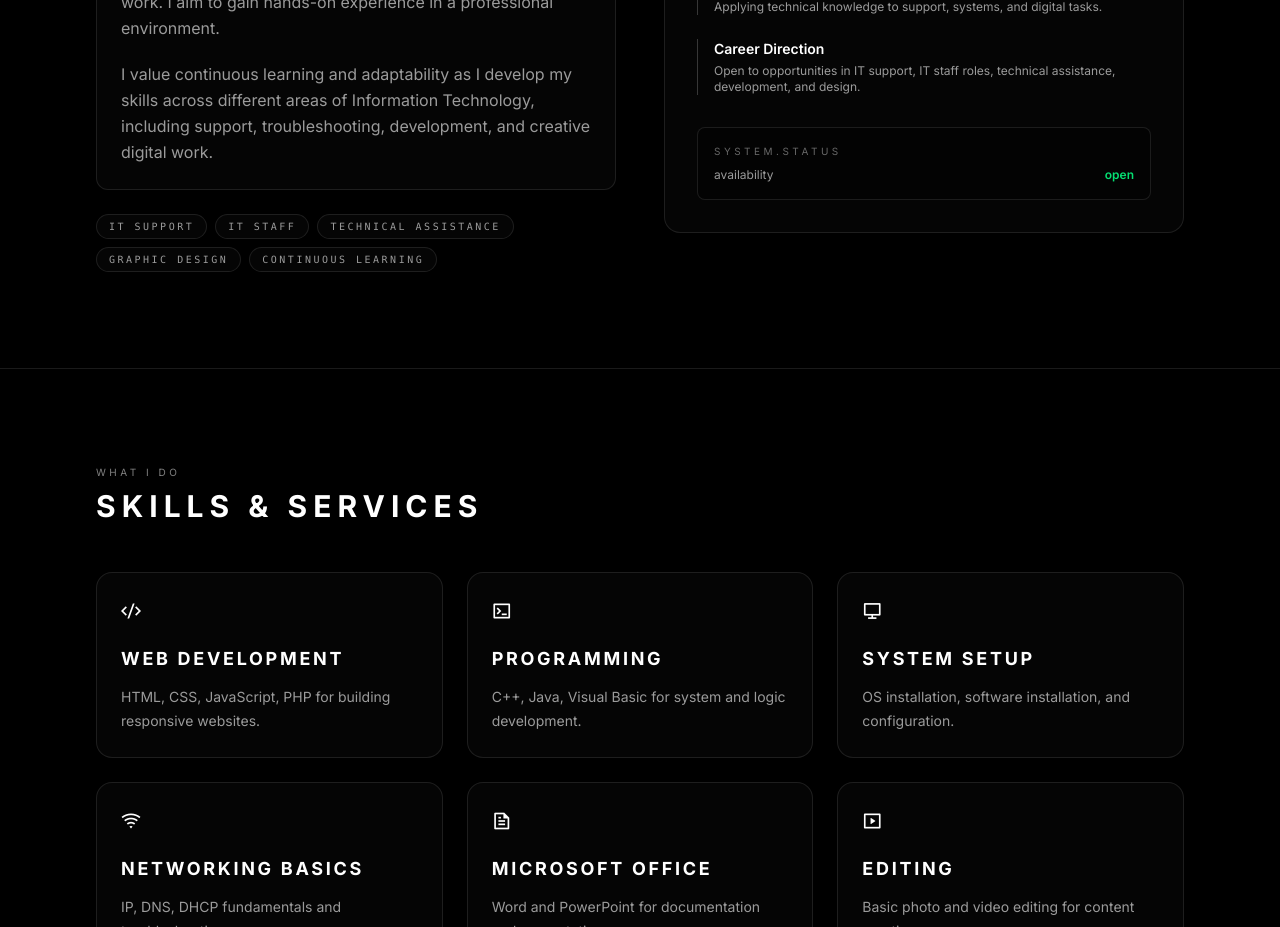
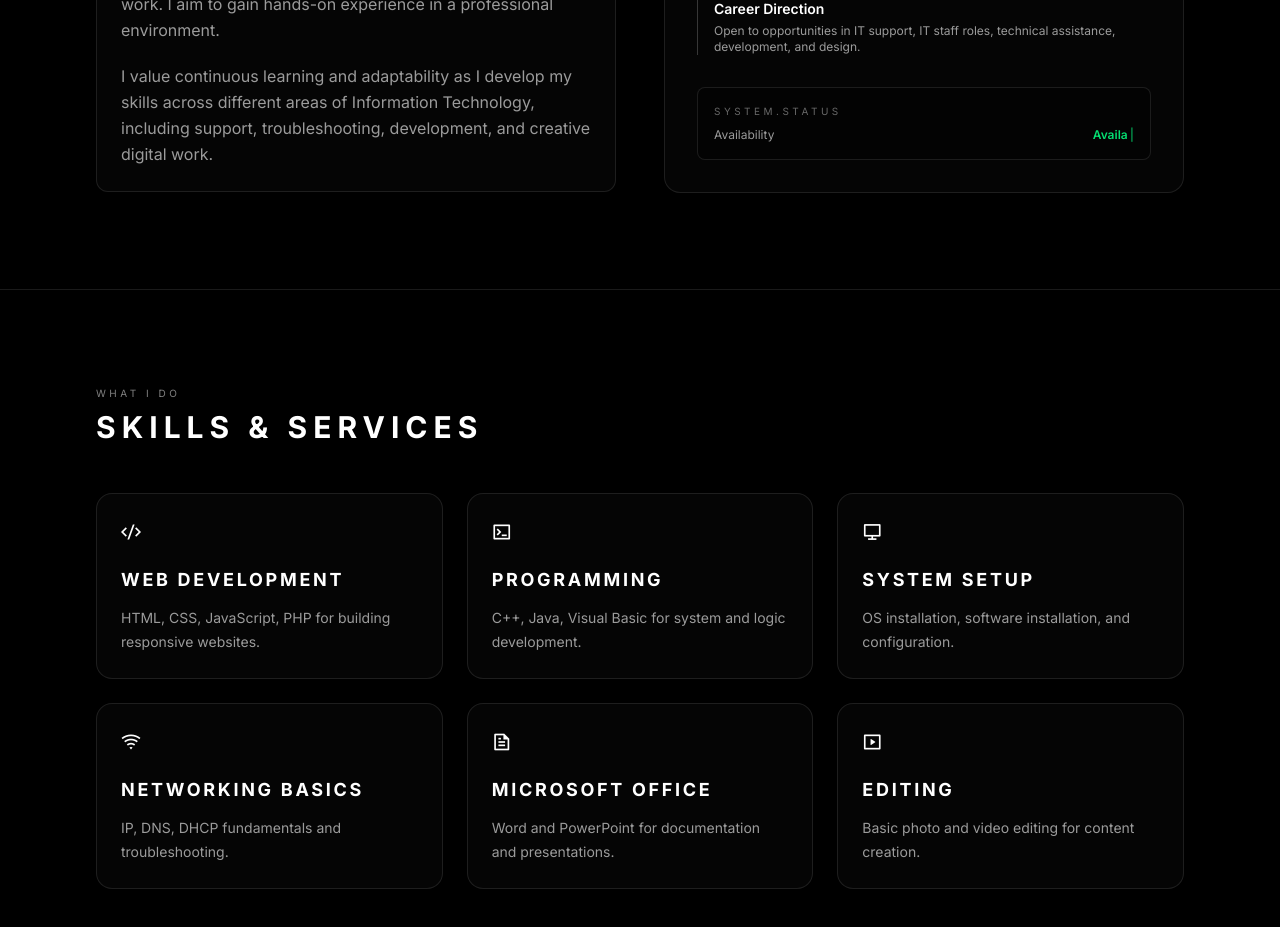
Before and after one commit to carlaquino-BSIT/carl-portfolio, a Vue app: page / in a window 1280 px wide. Shown: the part 1220-2147 px from the top of the page. Built offline with nearby package versions, Linux system fonts and the light colour scheme.

Commit message:
Revise about section and implement typing effect
Updated the about section with new content and added typing effect for availability status.

```diff
--- a/src/components/about.vue
+++ b/src/components/about.vue
@@ -6,7 +6,6 @@
       <p class="text-[10px] uppercase tracking-[0.35em] text-white/50">
         Who I Am
       </p>
-
       <h2 class="mt-2 text-xl sm:text-2xl md:text-3xl font-bold uppercase tracking-[0.2em]">
         About Me
       </h2>
@@ -20,7 +19,6 @@
 
         <!-- INTRO CARD -->
         <div class="border border-white/10 rounded-xl bg-white/[0.02] p-6">
-
           <div class="flex items-center gap-2 mb-4">
             <span class="w-2 h-2 bg-green-400 rounded-full"></span>
             <p class="text-[10px] uppercase tracking-[0.35em] text-white/40">
@@ -29,43 +27,22 @@
           </div>
 
           <p class="text-sm sm:text-base leading-relaxed text-white/70">
-            I focus on building practical and efficient digital solutions, with interest in both technical and support-related IT work.
+            I focus on building practical and efficient digital solutions, with interest in both technical and
+            support-related IT work.
           </p>
 
           <p class="mt-5 text-sm sm:text-base leading-relaxed text-white/60">
-            I am currently looking for opportunities in the IT field where I can contribute to real-world tasks such as system support,
-            technical assistance, IT staff roles, and basic development work. I aim to gain hands-on experience in a professional environment.
+            I am currently looking for opportunities in the IT field where I can contribute to real-world tasks such as
+            system support,
+            technical assistance, IT staff roles, and basic development work. I aim to gain hands-on experience in a
+            professional environment.
           </p>
 
           <p class="mt-5 text-sm sm:text-base leading-relaxed text-white/60">
-            I value continuous learning and adaptability as I develop my skills across different areas of Information Technology,
+            I value continuous learning and adaptability as I develop my skills across different areas of Information
+            Technology,
             including support, troubleshooting, development, and creative digital work.
           </p>
-
-        </div>
-
-        <!-- TAGS -->
-        <div class="mt-6 flex flex-wrap gap-2 text-[10px] uppercase tracking-[0.25em] font-mono text-white/60">
-
-          <span class="border border-white/10 px-3 py-1 rounded-full bg-white/[0.02]">
-            IT Support
-          </span>
-
-          <span class="border border-white/10 px-3 py-1 rounded-full bg-white/[0.02]">
-            IT Staff
-          </span>
-
-          <span class="border border-white/10 px-3 py-1 rounded-full bg-white/[0.02]">
-            Technical Assistance
-          </span>
-
-          <span class="border border-white/10 px-3 py-1 rounded-full bg-white/[0.02]">
-            Graphic Design
-          </span>
-
-          <span class="border border-white/10 px-3 py-1 rounded-full bg-white/[0.02]">
-            Continuous Learning
-          </span>
 
         </div>
 
@@ -81,7 +58,6 @@
           </p>
 
           <div class="space-y-6 text-sm">
-
             <div class="border-l border-green-400 pl-4">
               <p class="text-white font-semibold">Professional Growth</p>
               <p class="text-white/60 text-xs mt-1">
@@ -102,21 +78,19 @@
                 Open to opportunities in IT support, IT staff roles, technical assistance, development, and design.
               </p>
             </div>
-
           </div>
 
-          <!-- STATUS -->
+          <!-- STATUS WITH AUTO-TYPE -->
           <div class="mt-8 border border-white/10 rounded-lg p-4 bg-black/40">
-
             <p class="text-[10px] uppercase tracking-[0.35em] text-white/40 mb-2">
               system.status
             </p>
-
             <div class="flex items-center justify-between text-xs">
-              <span class="text-white/60">availability</span>
-              <span class="text-green-400 font-semibold">open</span>
+              <span class="text-white/60">Availability</span>
+              <span class="text-green-400 font-semibold">
+                {{ typedStatus }}<span class="cursor">|</span>
+              </span>
             </div>
-
           </div>
 
         </div>
@@ -127,3 +101,54 @@
 
   </section>
 </template>
+
+<script setup>
+import { ref, onMounted } from "vue"
+
+const typedStatus = ref("")
+const text = "Available for Work"
+
+const typeSpeed = 50
+const loopDelay = 5000
+
+const sleep = (ms) => new Promise(resolve => setTimeout(resolve, ms))
+
+const typeText = async () => {
+  typedStatus.value = ""
+
+
+  for (let i = 0; i < text.length; i++) {
+    typedStatus.value = text.substring(0, i + 1)
+    await sleep(typeSpeed + Math.random() * 40)
+  }
+
+
+  await sleep(loopDelay)
+
+
+  typeText()
+}
+
+onMounted(() => {
+  typeText()
+})
+</script>
+<style>
+.cursor {
+  display: inline-block;
+  margin-left: 2px;
+  animation: blinkSmooth 1s infinite;
+}
+
+@keyframes blinkSmooth {
+
+  0%,
+  100% {
+    opacity: 1;
+  }
+
+  50% {
+    opacity: 0;
+  }
+}
+</style>
```
